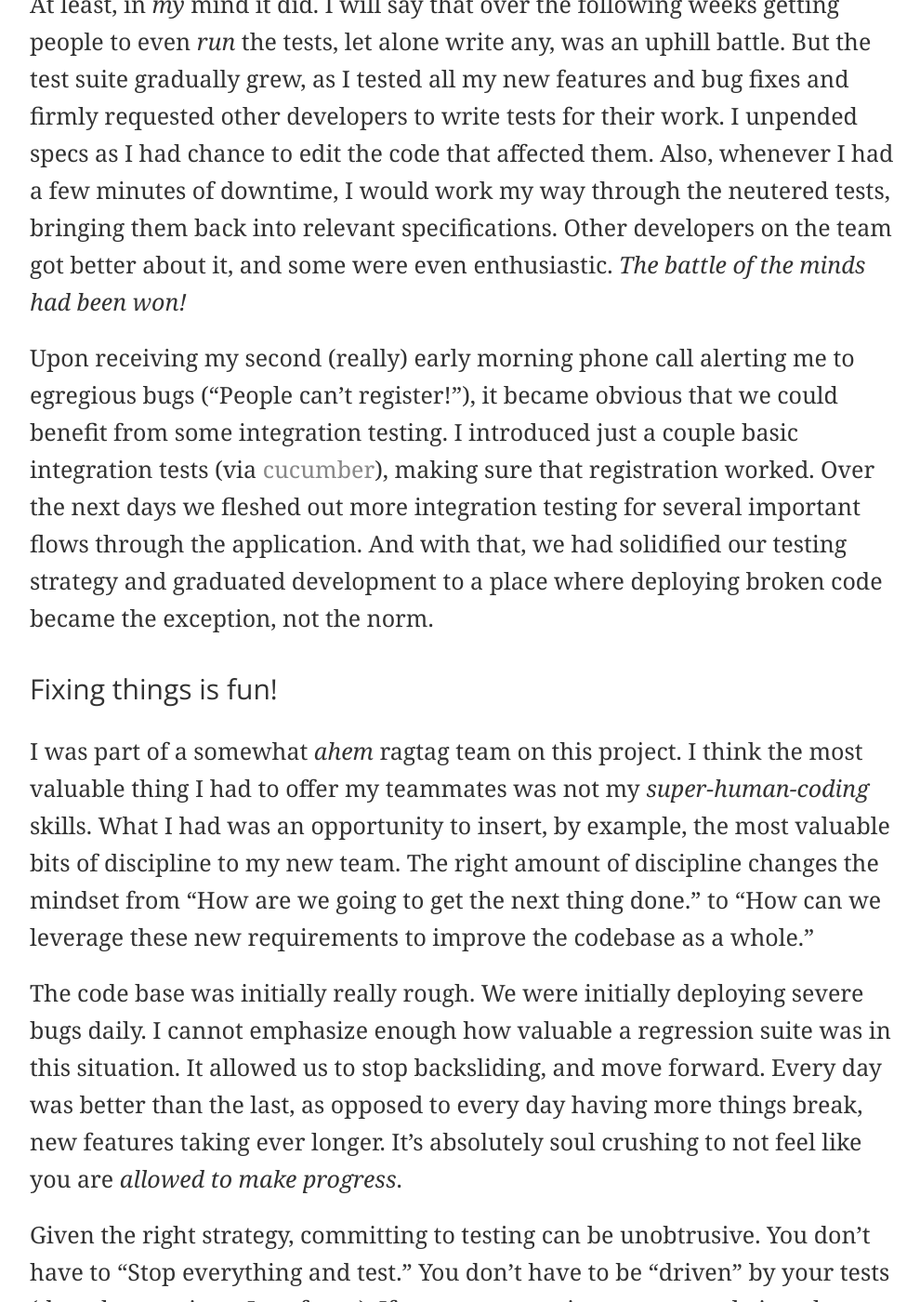
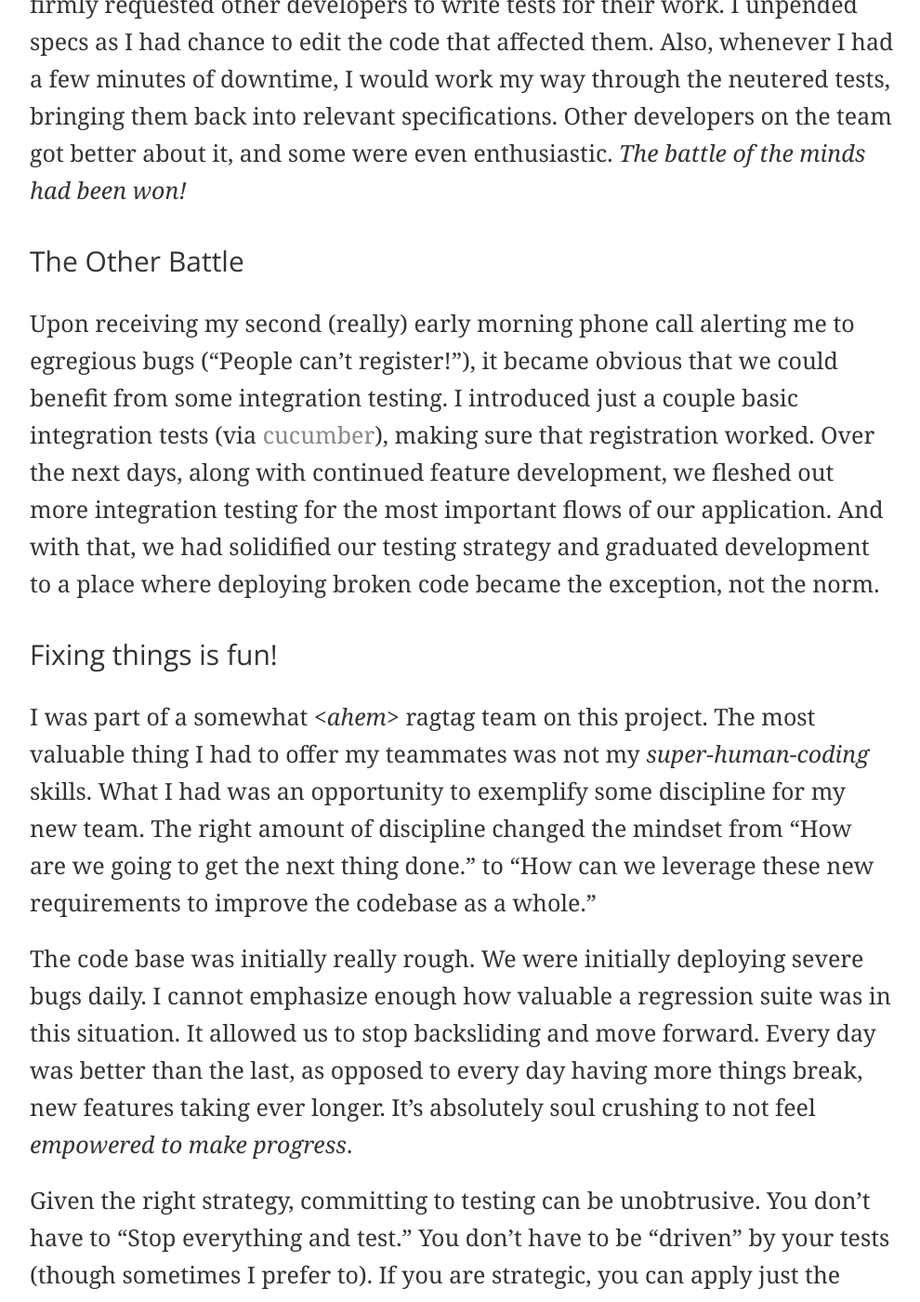
Before and after one commit to jackpine/jackpine.github.com, a Jekyll site: the page built from _posts/2013-03-12-code-rescue.md, in a window 1280 px wide and 1400 px high, scrolled down 2953 px. Shown: the whole window at 93% size, without its empty margins (143-1133 px from the left). Built offline with Jekyll 4.4.1, drawn with Linux system fonts in a browser that asks for light colours; Markdown is read by kramdown in place of the engine named in the settings; some of the changed text lies outside the part shown.

Commit message:
incorporating @svevangs suggestions

```diff
--- a/_posts/2013-03-12-code-rescue.md
+++ b/_posts/2013-03-12-code-rescue.md
@@ -45,22 +45,19 @@
 up-to-date." Then he assured me, "Once things settle down, we'll have time to
 go back and fix everything up."
 
-I've worked on projects where there were no tests, or not very many
-tests, or really slow tests, or bad tests, but I'd never seen a test
-suite so *completely* abandoned.
+I've worked on projects where there were no tests, not very many tests,
+really slow tests, or bad tests, but I'd never seen a test suite so
+*completely* abandoned.
 
 *I was conflicted*. My instinct was to immediately get the test suite
 passing. *If we were going to have 302 tests, then I wanted 302 <strong>passing</strong>
 tests dammit!* But on the other hand, I'd *just* been hired (like 30 minutes
-ago). My client hired me to build some features. It would be a hard sell
-to my new client, who had no insight into the software development
-process: "I'd love to build the thing you hired me to build,
-but first I need to spend a few days working on this invisible thing
-that you don't understand. *Then* I can come back and work on the thing
-that you asked me to do. Cool?" More than that, if I put on my project
-manager hat, it wouldn't have been the right thing for the project at
-that time. Remember *BIG REALWORLD DEADLINE LOOMING*. I needed to let go
-a little.
+ago). My client hired me to *build some features*, not to spend days
+working on this invisible thing that he didn't understand. More than
+that, if I put on my project manager hat, it wouldn't have been the
+right thing for the project at that time. Remember *BIG DEADLINE
+LOOMING*. I needed to let go of my sense of perfection and focus on
+moving the project forward.
 
 So let's recap: Software is rumbling apart, very green team, missing
 features, deadline looming. Things are looking pretty dire. *But fear
@@ -102,34 +98,36 @@
 better about it, and some were even enthusiastic. *The battle of the
 minds had been won!*
 
+The Other Battle
+----------------
+
 Upon receiving my second (really) early morning phone call alerting me
 to egregious bugs ("People can't register!"), it became obvious
 that we could benefit from some integration testing. I introduced just
 a couple basic integration tests (via [cucumber](http://cukes.info/)),
-making sure that registration worked. Over the next days we fleshed out
-more integration testing for several important flows through the
-application. And with that, we had solidified our testing strategy and
-graduated development to a place where deploying broken code became the
-exception, not the norm.
+making sure that registration worked. Over the next days, along with
+continued feature development, we fleshed out more integration testing
+for the most important flows of our application. And with that, we
+had solidified our testing strategy and graduated development to a place
+where deploying broken code became the exception, not the norm.
 
 Fixing things is fun!
 ---------------------
 
-I was part of a somewhat _ahem_ ragtag team on this project. I think the
-most valuable thing I had to offer my teammates was not my
-*super-human-coding* skills. What I had was an opportunity to insert, by
-example, the most valuable bits of discipline to my new team. The right
-amount of discipline changes the mindset from "How are we going to get
-the next thing done." to "How can we leverage these new requirements to
-improve the codebase as a whole."
+I was part of a somewhat <*ahem*> ragtag team on this project. The most
+valuable thing I had to offer my teammates was not my
+*super-human-coding* skills. What I had was an opportunity to exemplify
+some discipline for my new team. The right amount of discipline changed
+the mindset from "How are we going to get the next thing done." to "How
+can we leverage these new requirements to improve the codebase as a
+whole."
 
 The code base was initially really rough. We were initially deploying
 severe bugs daily. I cannot emphasize enough how valuable a regression
-suite was in this situation. It allowed us to stop backsliding, and move
+suite was in this situation. It allowed us to stop backsliding and move
 forward. Every day was better than the last, as opposed to every day
 having more things break, new features taking ever longer. It's
-absolutely soul crushing to not feel like you are *allowed to make
-progress*.
+absolutely soul crushing to not feel  *empowered to make progress*.
 
 Given the right strategy, committing to testing can be unobtrusive. You
 don't have to "Stop everything and test." You don't have to be "driven"
```
Also changed, not shown: other parts of _posts/2013-03-12-code-rescue.md (+5 -6 lines).
